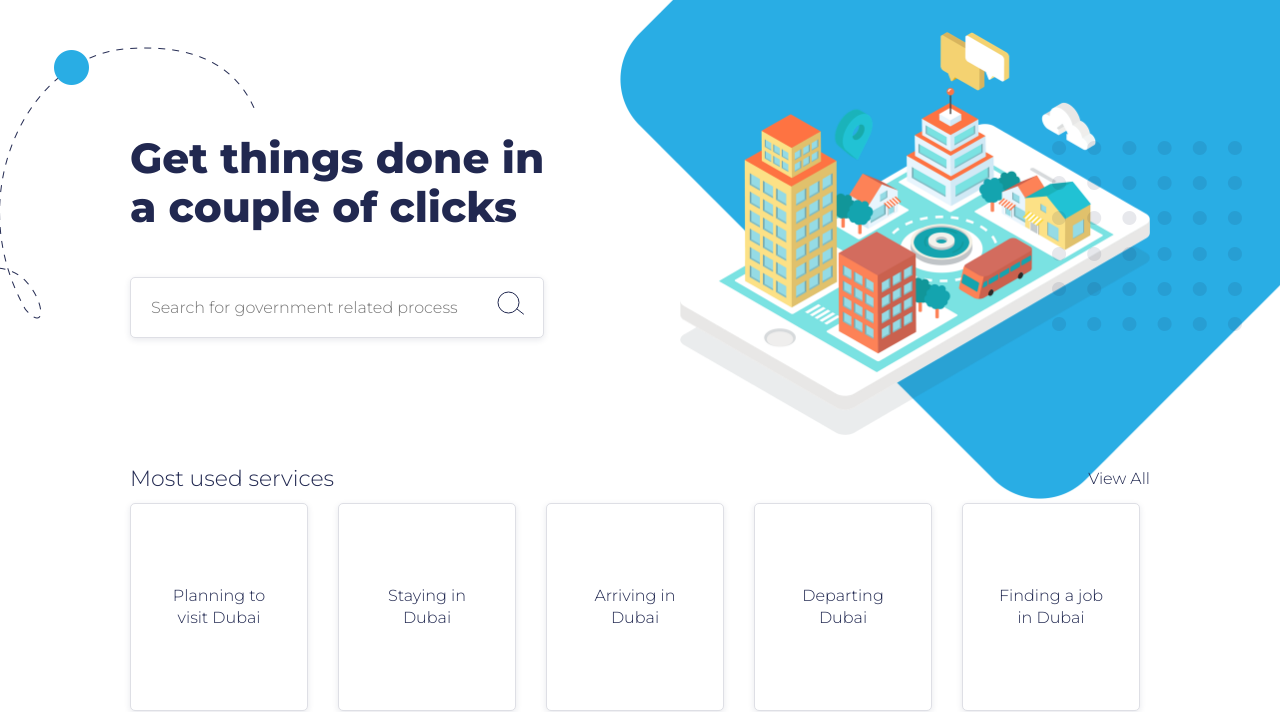
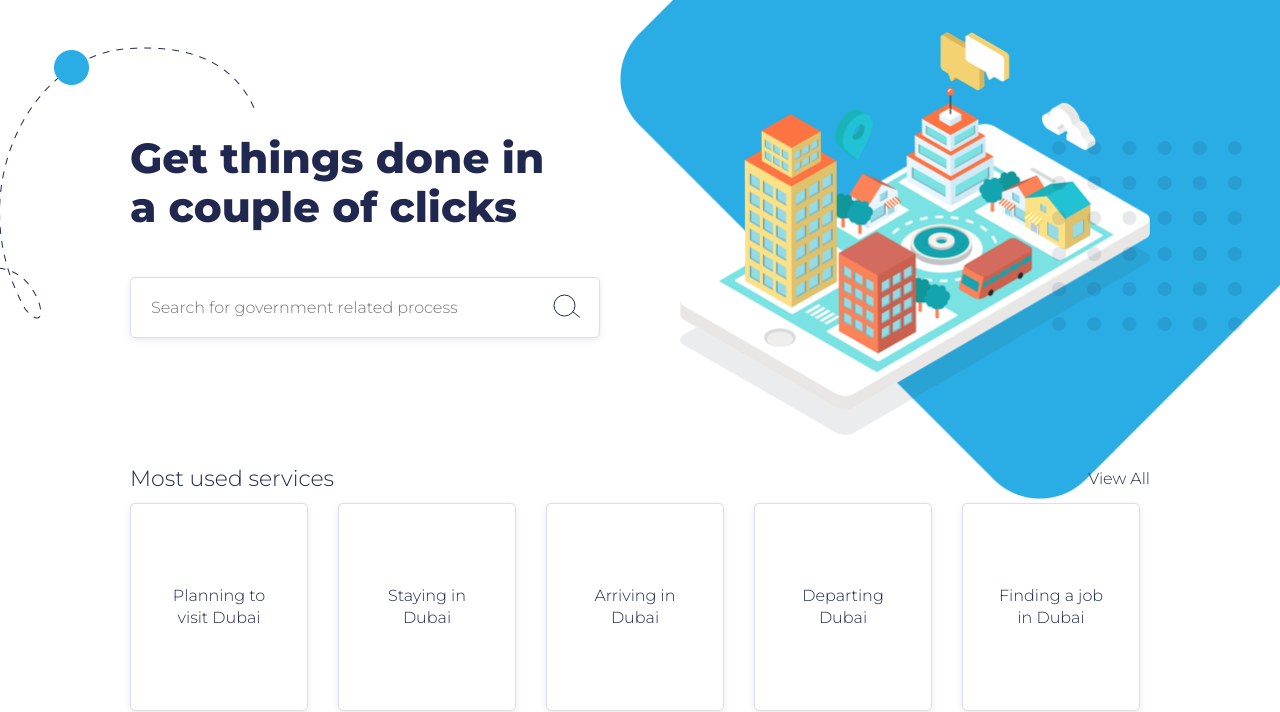
Before and after one commit to tarkalabs-gopiraja/sd, a plain HTML site: page index.html in a window 1280 px wide. Shown: the part 99-811 px from the top of the page. Drawn offline with Linux system fonts and the light colour scheme.

Commit message:
minor fixes

```diff
--- a/sass/partials/_layout.scss
+++ b/sass/partials/_layout.scss
@@ -121,6 +121,10 @@ input[type="text"]{
             right: -9%;
         }
 
+        & > div:first-child{
+            width: 470px;
+        }
+
         & h1{
             margin: 0 0 45px;
         }
@@ -136,7 +140,7 @@ input[type="text"]{
 
             & > img{
                 position: absolute;
-                top: -7px;
+                top: -4px;
                 right: 20px;
             }
         }
```
Also changed, not shown: assets/stylesheets/screen.css.
